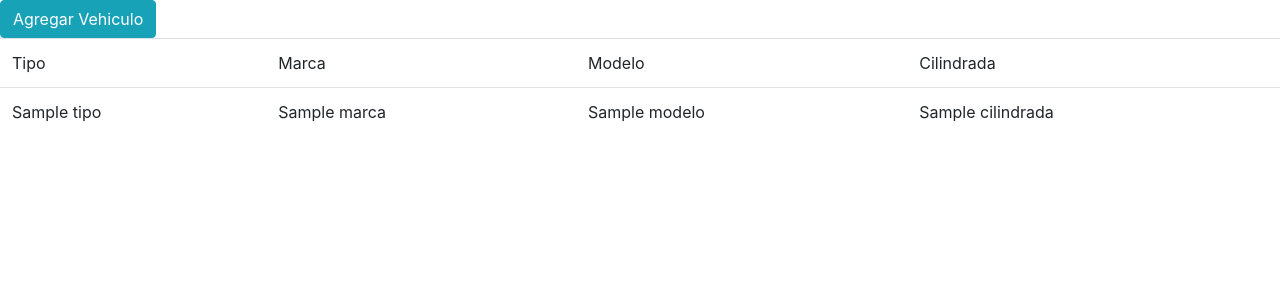
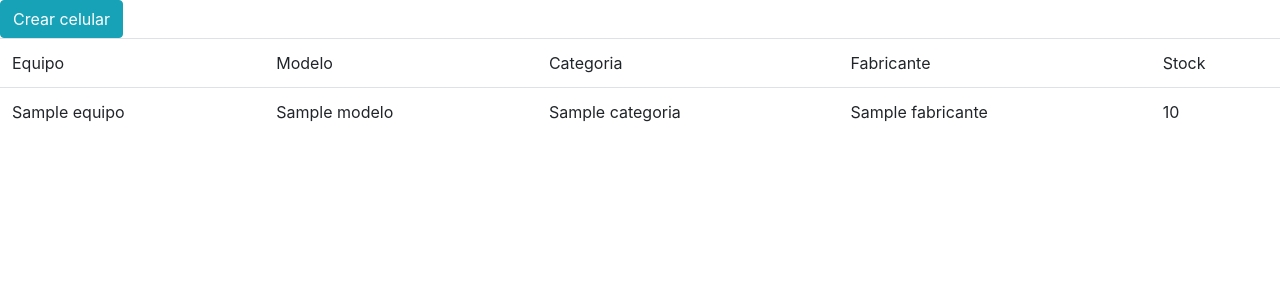
Before and after one commit to lionhuck/EFI_1_Python, a Flask app: template templates/celulares.html in a window 1280 px wide. Shown: the part 40-340 px from the top of the page. Run offline with Flask 3, Linux system fonts and the light colour scheme; the template is opened without the code that fills it: most values are stand-ins (such as "Sample title", 1, 10 or a date in 2020); some libraries are stand-ins or nearby versions.

Commit message:
modificacion de celulares.html y template_base.html

```diff
--- a/templates/celulares.html
+++ b/templates/celulares.html
@@ -1,30 +1,33 @@
 {% extends 'template_base.html' %}
 
 {% block title %}
-    Vehiculos
+    Celulares
 {% endblock %}
 
 {% block body %}
 <div class="row">
     <div class="col">
-        <a href="/crear_vehiculo" class="btn btn-info"> Agregar Vehiculo </a>
+        <a href="/celulares" class="btn btn-info"> Crear celular </a>
     </div>
 </div>
     <table class="table">
         <thead>
             <tr>
-                <td>Tipo</td>
-                <td>Marca</td>
+                <td>Equipo</td>
                 <td>Modelo</td>
-                <td>Cilindrada</td>
+                <td>Categoria</td>
+                <td>Fabricante</td>
+                <td>Stock</td>
+
             </tr>
         </thead>
-        {% for vehiculo in vehiculos %}
+        {% for celular in celulares %}
             <tr>
-                <td>{{vehiculo.tipo}}</td>
-                <td>{{vehiculo.marca}}</td>
-                <td>{{vehiculo.modelo}}</td>
-                <td>{{vehiculo.cilindrada}}</td>
+                <td>{{celular.equipo}}</td>
+                <td>{{celular.modelo}}</td>
+                <td>{{celular.categoria}}</td>
+                <td>{{celular.fabricante}}</td>
+                <td>{{celular.stock}}</td>
             </tr>
         {% endfor %}
     </table>
--- a/templates/template_base.html
+++ b/templates/template_base.html
@@ -16,7 +16,7 @@
 
 <body>
     <nav class="nav justify-content-center  ">
-        <a class="nav-link active" href="#" aria-current="page">Celulares</a>
+        <a class="nav-link active" href="/celulares" aria-current="page">Celulares</a>
         <a class="nav-link active" href="#" aria-current="page">Proveedores</a>
         <a class="nav-link active" href="#" aria-current="page">Marcas</a>
         <a class="nav-link active" href="#" aria-current="page">Accesorios</a>
```
